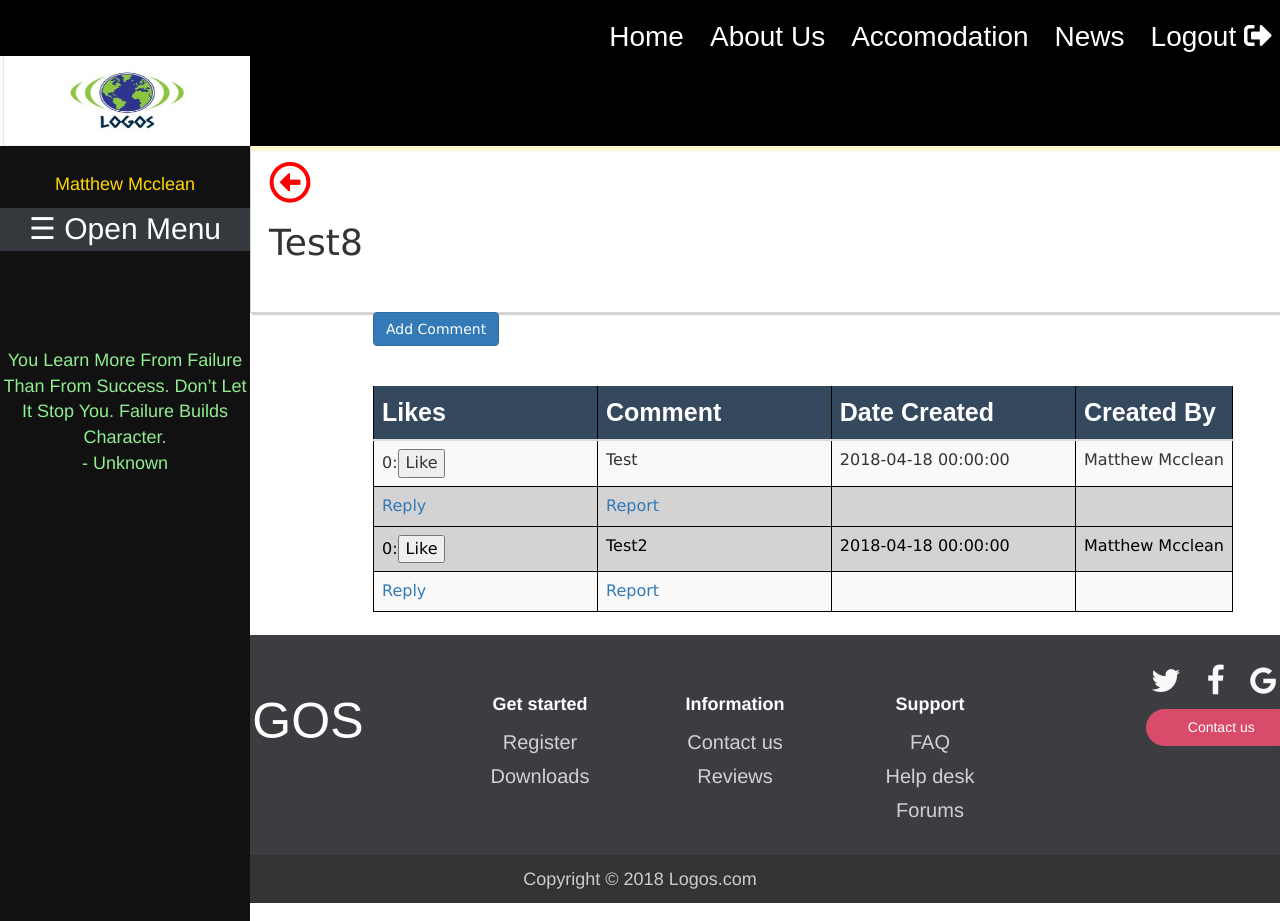
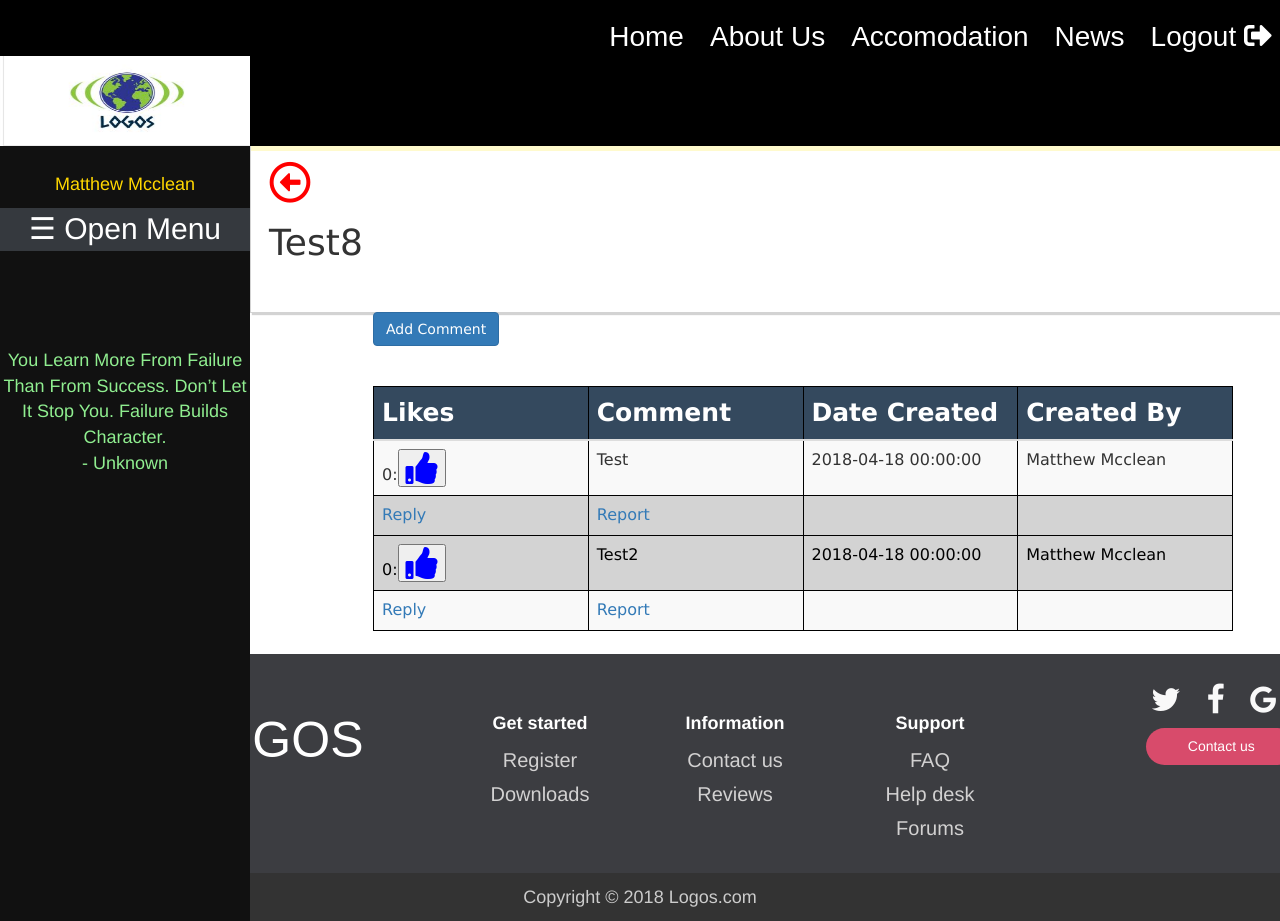
Before and after one commit to mmcclean1/TeamProject, a PHP site: page /test15/createComment.php?TopicNo=11 in a window 1280 px wide. Run offline with PHP 8.4, Linux system fonts and the light colour scheme; a user stored in the database is signed in; data comes from the database, SQL or seed files in the repository; some libraries are stand-ins or nearby versions.

Commit message:
Add files via upload

```diff
--- a/TeamProject/createComment.php
+++ b/TeamProject/createComment.php
@@ -13,38 +13,7 @@ include("includes/header.php");
 			.wrapper {
 				margin-left: 0px;
 				padding-left: 0px;
-			}
-			table,tr,td {
-				margin-left: 0px;
-				border:solid thin #34495e;
-				width:30%;
-				height: 15%;
-				border-collapse: collapse;
-			}
-			table, th, td {
-				border: 1px solid black;
-			}
-			tr {
-				width: 90%;
-			}
-			/*set color for every even(ever second row) row*/
-			tr:nth-child(even) {
-				/*				background-color: #945460;*/
-				background-color:  #7ebac7;
-				color:black;
-			}
-			hr{
-				height: 1px;
-				/*	color: #123455;*/
-				background-color: #123455;
-				border: none;
-			}
-			th{
-				font-size: 25px;
-				font-family: sans-serif;
-/*				background-color: #35393e;*/
-				color: white;
-			}
+	}
 		</style>
 
 <script type="text/javascript" src="assets/js/newComment.js"></script>
@@ -69,7 +38,7 @@ include("includes/header.php");
 	$TopicNo=$_GET['TopicNo'];
 
 	//Connect to database
-	$connection = mysqli_connect("localhost","root","");
+	$connection = mysqli_connect("localhost:3307","root","");
 	mysqli_select_db($connection,"studentsupport");
 
 	//Get Topic Name & Details
@@ -84,7 +53,7 @@ include("includes/header.php");
 
 
 	?>
-	<div class="col-md-6 col-md-offset-1" >
+	<div class="col-md-8 col-md-offset-1" >
 		<thead>
 		<tbody>
 			<tr>
@@ -103,20 +72,25 @@ include("includes/header.php");
 					print("<tr>");
 
 					print("<tr><td  colspan='6' align='left' bgcolor='#CBEAF8'><strong>Create Comment </strong> </td></tr>");
-					print("<tr><td valign='top'><strong>Detail</strong><textarea name='Details' cols='60' rows='6' id='detail'></textarea><br><br>
+
+					//CommentName
+					print("<tr><td colspan='7'><strong>Comment Summary</strong><input name='CommentName' type='text' size=80' color='black' /><strong> </td></tr>");
+
+					print("<tr><td valign='top'><strong>Detail</strong><textarea name='Details' cols=100' rows='4' id='detail'></textarea><br><br>
 					<button type='submit' name='commentSubmit' class='btn btn-primary's >Add Comment</button> ");
 
 					//					BUTTONS
-					print("<button type='reset' name='Submit2' value='Clear' class='btn btn-primary'>Clear</button><br><br><button type='submit name='cancel' class='btn btn-primary'>Cancel Operation</button><td></tr>");
+					print("<button type='reset' name='Submit2' value='Clear' class='btn btn-primary'>Clear</button> <button type='submit name='cancel' class='btn btn-primary'>Cancel Operation</button><td></tr>");
 					print("</thead><tbody></table></form></div></div>");
 
 					print("<br>");
 					?>
+
 	<?php
 	function commentTable($row) // Function to generate table of comments
 	{
 		//Connect to database
-		$connection = mysqli_connect("localhost","root","");
+		$connection = mysqli_connect("localhost:3307","root","");
 		mysqli_select_db($connection,"studentsupport");
 
 		//Get session id
@@ -136,13 +110,20 @@ include("includes/header.php");
 			$likesResult = mysqli_query($connection, "SELECT * FROM likes WHERE MemberNo='$id' AND CommentNo='$CommentNo'");
 			if(mysqli_num_rows($likesResult)==0)
 			{
-				//Like button - user has not liked comment before - clicking this will like the comment
-				print('<input type=button value=Like onclick=location.href="like.php?CommentNo='.$row['CommentNo'].'&TopicNo='.$TopicNo.'"></input></td>');
+
+				//	like button with image
+				print('<button class="btn-secondary like-review" value=Like onclick=location.href="like.php?CommentNo='.$row['CommentNo'].'&TopicNo='.$TopicNo.'">
+    <i class="fas fa-thumbs-up fa-2x" style="color:blue"></i></button>');
+
+
 			}
 			else
 			{
-				//UnLike button - user has liked comment before - clicking this will unlike the comment
-				print('<input type=button value=Unlike onclick=location.href="unlike.php?CommentNo='.$row['CommentNo'].'&TopicNo='.$TopicNo.'"></input></td>');
+				//UnLike button with image - user has liked comment before - clicking this will unlike the comment
+					print('<button class="btn-secondary like-review" value=Unlike onclick=location.href="unlike.php?CommentNo='.$row['CommentNo'].'&TopicNo='.$TopicNo.'">
+    <i class="fas fa-thumbs-down fa-2x" style="color:red"></i></i></button>');
+
+
 			}
 
 			print("<td>".$row['Comment']."</td>");
```
Also changed, not shown: TeamProject/manageModules.php (+31 -13 lines).
